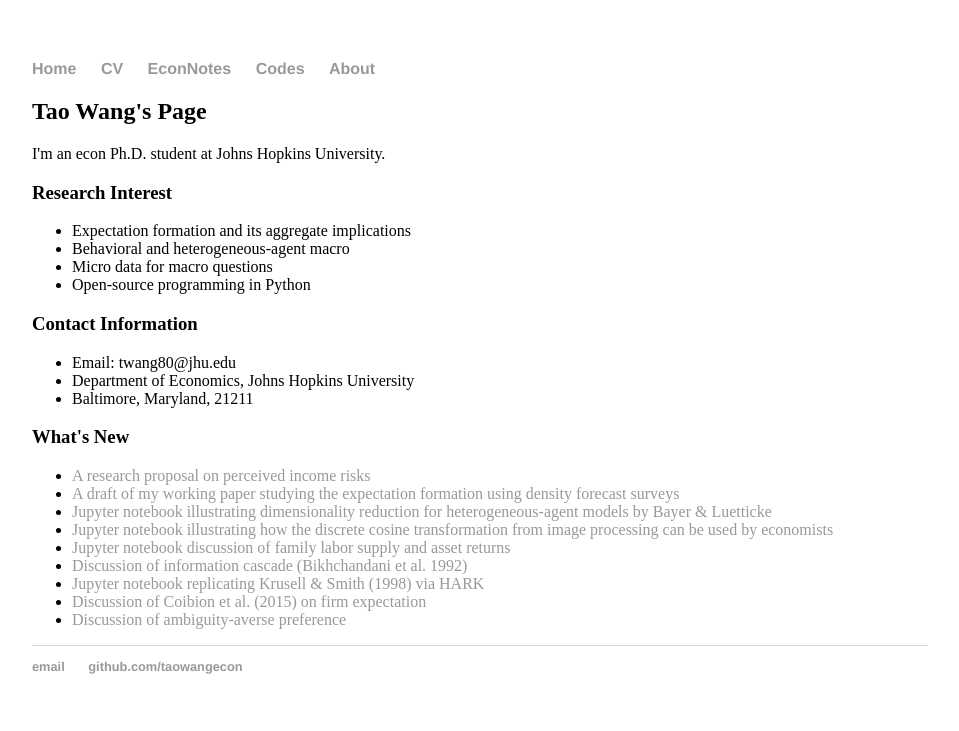
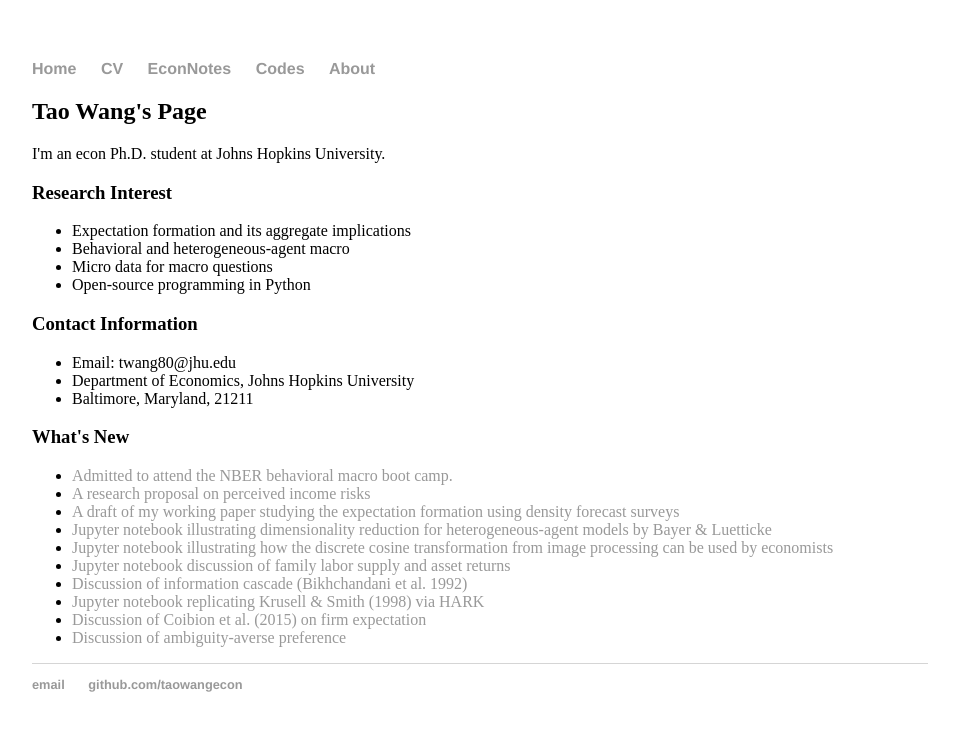
Before and after one commit to iworld1991/TaoWangEcon.github.io, a Jekyll site: the page built from index.html, in a window 1280 px wide. Shown: the top 731 px of the page, without its empty margins (160-1119 px from the left). Built offline with Jekyll 4.4.1, drawn with Linux system fonts in a browser that asks for light colours.

Commit message:
Update index.html

```diff
--- a/index.html
+++ b/index.html
@@ -21,6 +21,7 @@ title: Tao Wang's Page
 
 	<h3> What's New </h3>
 	<ul>
+	<li><a href="https://www.nber.org/callforpapers/callpapersbehavioralmacro_bootcamp.html">Admitted to attend the NBER behavioral macro boot camp.</a></li>
 	<li><a href="/papers/PerceivedIncomeRiskProposal.pdf">A research proposal on perceived income risks</a></li>
 	<li><a href="/papers/InfVar.pdf">A draft of my working paper studying the expectation formation using density forecast surveys</a></li>
 	<li><a href="https://github.com/econ-ark/HARK/blob/master/HARK/BayerLuetticke/notebooks/DCT-Copula-Illustration.ipynb"> Jupyter notebook illustrating dimensionality reduction for heterogeneous-agent models by Bayer & Luetticke </a></li>
```
